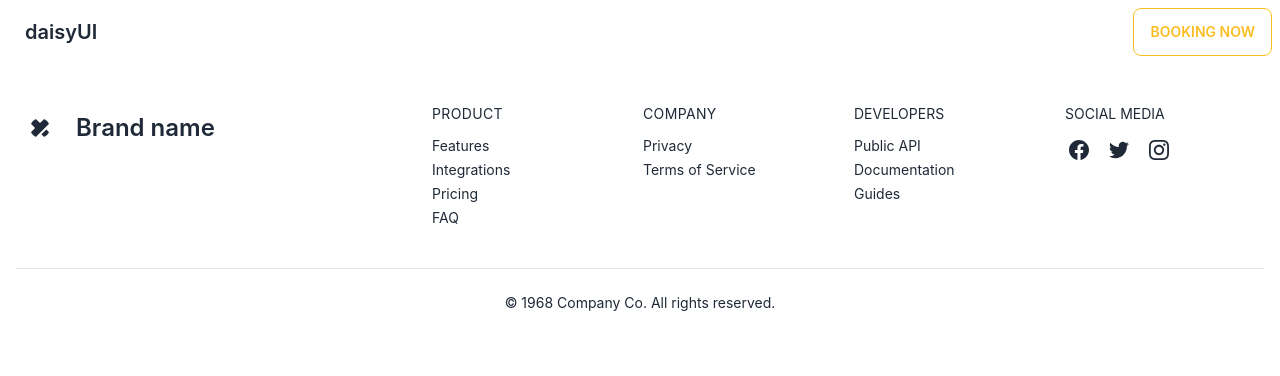
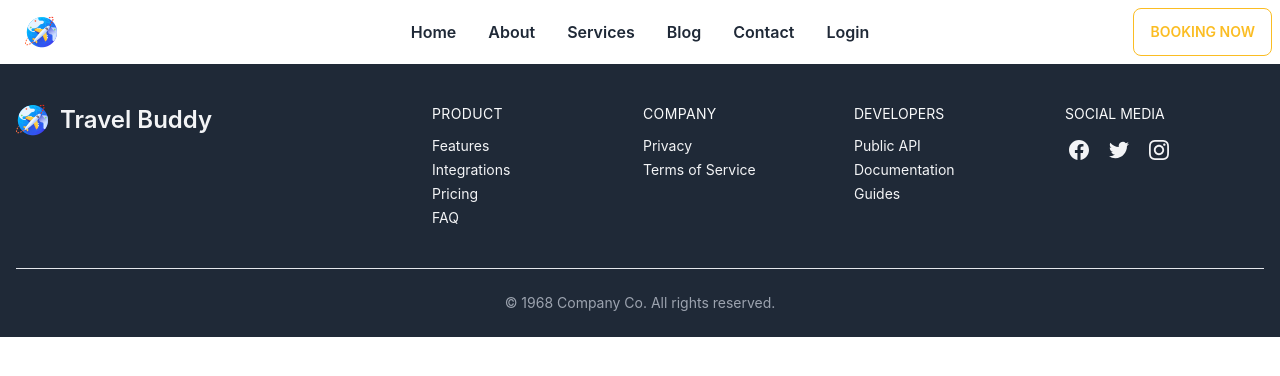
Before and after one commit to shahriarhacks/travel-partner-client, a React (Create React App) app: page / in a window 1280 px wide. Shown: the top 376 px of the page. Built offline with nearby package versions, Linux system fonts and the light colour scheme.

Commit message:
Navbar Setup

```diff
--- a/public/index.html
+++ b/public/index.html
@@ -2,7 +2,7 @@
 <html lang="en">
   <head>
     <meta charset="utf-8" />
-    <link rel="icon" href="%PUBLIC_URL%/favicon.ico" />
+    <link rel="icon" href="%PUBLIC_URL%/icon.png" />
     <meta name="viewport" content="width=device-width, initial-scale=1" />
     <meta name="theme-color" content="#000000" />
     <meta
--- /dev/null
+++ b/src/pages/shared/ErrorPage.js
@@ -0,0 +1,54 @@
+import React from "react";
+import { Link } from "react-router-dom";
+import Header from "./Header";
+
+const ErrorPage = () => {
+  return (
+    <>
+      <Header />
+      <>
+        <section className="flex items-center h-full sm:p-16 bg-gray-900 text-gray-100">
+          <div className="container flex flex-col items-center justify-center px-5 mx-auto my-8 space-y-8 text-center sm:max-w-md">
+            <svg
+              xmlns="http://www.w3.org/2000/svg"
+              viewBox="0 0 512 512"
+              className="w-40 h-40 text-gray-600"
+            >
+              <path
+                fill="currentColor"
+                d="M256,16C123.452,16,16,123.452,16,256S123.452,496,256,496,496,388.548,496,256,388.548,16,256,16ZM403.078,403.078a207.253,207.253,0,1,1,44.589-66.125A207.332,207.332,0,0,1,403.078,403.078Z"
+              ></path>
+              <rect
+                width="176"
+                height="32"
+                x="168"
+                y="320"
+                fill="currentColor"
+              ></rect>
+              <polygon
+                fill="currentColor"
+                points="210.63 228.042 186.588 206.671 207.958 182.63 184.042 161.37 162.671 185.412 138.63 164.042 117.37 187.958 141.412 209.329 120.042 233.37 143.958 254.63 165.329 230.588 189.37 251.958 210.63 228.042"
+              ></polygon>
+              <polygon
+                fill="currentColor"
+                points="383.958 182.63 360.042 161.37 338.671 185.412 314.63 164.042 293.37 187.958 317.412 209.329 296.042 233.37 319.958 254.63 341.329 230.588 365.37 251.958 386.63 228.042 362.588 206.671 383.958 182.63"
+              ></polygon>
+            </svg>
+            <p className="text-3xl">
+              Looks like our services are currently offline
+            </p>
+            <Link
+              rel="noopener noreferrer"
+              to="/"
+              className="px-8 py-3 font-semibold rounded bg-violet-400 text-gray-900"
+            >
+              Back to homepage
+            </Link>
+          </div>
+        </section>
+      </>
+    </>
+  );
+};
+
+export default ErrorPage;
--- a/src/pages/shared/Footer.js
+++ b/src/pages/shared/Footer.js
@@ -1,9 +1,10 @@
 import React from "react";
 import { Link } from "react-router-dom";
+import logo from "../../assets/logo/logo.png";
 
 const Footer = () => {
   return (
-    <footer className="px-4 divide-y dark:bg-gray-800 dark:text-gray-100">
+    <footer className="px-4 divide-y bg-gray-800 text-gray-100">
       <div className="container flex flex-col justify-between py-10 mx-auto space-y-8 lg:flex-row lg:space-y-0">
         <div className="lg:w-1/3">
           <Link
@@ -12,26 +13,15 @@ const Footer = () => {
             className="flex
             justify-center space-x-3 lg:justify-start"
           >
-            <div className="flex items-center justify-center w-12 h-12 rounded-full dark:bg-violet-400">
-              <svg
-                xmlns="http://www.w3.org/2000/svg"
-                viewBox="0 0 32 32"
-                fill="currentColor"
-                className="flex-shrink-0 w-5 h-5 rounded-full dark:text-gray-900"
-              >
-                <path d="M18.266 26.068l7.839-7.854 4.469 4.479c1.859 1.859 1.859 4.875 0 6.734l-1.104 1.104c-1.859 1.865-4.875 1.865-6.734 0zM30.563 2.531l-1.109-1.104c-1.859-1.859-4.875-1.859-6.734 0l-6.719 6.734-6.734-6.734c-1.859-1.859-4.875-1.859-6.734 0l-1.104 1.104c-1.859 1.859-1.859 4.875 0 6.734l6.734 6.734-6.734 6.734c-1.859 1.859-1.859 4.875 0 6.734l1.104 1.104c1.859 1.859 4.875 1.859 6.734 0l21.307-21.307c1.859-1.859 1.859-4.875 0-6.734z"></path>
-              </svg>
-            </div>
+            <img src={logo} alt="Logo" />
             <span className="self-center text-2xl font-semibold">
-              Brand name
+              Travel Buddy
             </span>
           </Link>
         </div>
         <div className="grid grid-cols-2 text-sm gap-x-3 gap-y-8 lg:w-2/3 sm:grid-cols-4">
           <div className="space-y-3">
-            <h3 className="tracking-wide uppercase dark:text-gray-50">
-              Product
-            </h3>
+            <h3 className="tracking-wide uppercase text-gray-50">Product</h3>
             <ul className="space-y-1">
               <li>
                 <Link rel="noopener noreferrer" to="/support">
@@ -56,9 +46,7 @@ const Footer = () => {
             </ul>
           </div>
           <div className="space-y-3">
-            <h3 className="tracking-wide uppercase dark:text-gray-50">
-              Company
-            </h3>
+            <h3 className="tracking-wide uppercase text-gray-50">Company</h3>
             <ul className="space-y-1">
               <li>
                 <Link rel="noopener noreferrer" to="/support">
@@ -73,7 +61,7 @@ const Footer = () => {
             </ul>
           </div>
           <div className="space-y-3">
-            <h3 className="uppercase dark:text-gray-50">Developers</h3>
+            <h3 className="uppercase text-gray-50">Developers</h3>
             <ul className="space-y-1">
               <li>
                 <Link rel="noopener noreferrer" to="/support">
@@ -93,7 +81,7 @@ const Footer = () => {
             </ul>
           </div>
           <div className="space-y-3">
-            <div className="uppercase dark:text-gray-50">Social media</div>
+            <div className="uppercase text-gray-50">Social media</div>
             <div className="flex justify-start space-x-3">
               <Link
                 rel="noopener noreferrer"
@@ -143,7 +131,7 @@ const Footer = () => {
           </div>
         </div>
       </div>
-      <div className="py-6 text-sm text-center dark:text-gray-400">
+      <div className="py-6 text-sm text-center text-gray-400">
         © 1968 Company Co. All rights reserved.
       </div>
     </footer>
--- a/src/pages/shared/Header.js
+++ b/src/pages/shared/Header.js
@@ -1,7 +1,30 @@
 import React from "react";
-import { Link } from "react-router-dom";
+import { Link, NavLink } from "react-router-dom";
+import logo from "../../assets/logo/logo.png";
 
 const Header = () => {
+  const menuItems = (
+    <>
+      <li className="font-semibold">
+        <NavLink to="/home">Home</NavLink>
+      </li>
+      <li className="font-semibold">
+        <NavLink to="/about">About</NavLink>
+      </li>
+      <li className="font-semibold">
+        <NavLink to="/services">Services</NavLink>
+      </li>
+      <li className="font-semibold">
+        <NavLink to="/blog">Blog</NavLink>
+      </li>
+      <li className="font-semibold">
+        <NavLink to="/contact">Contact</NavLink>
+      </li>
+      <li className="font-semibold">
+        <NavLink to="/login">Login</NavLink>
+      </li>
+    </>
+  );
   return (
     <div className="navbar bg-base-100">
       <div className="navbar-start">
@@ -25,14 +48,16 @@ const Header = () => {
           <ul
             tabIndex={0}
             className="menu menu-compact dropdown-content mt-3 p-2 shadow bg-base-100 rounded-box w-52"
-          ></ul>
+          >
+            {menuItems}
+          </ul>
         </div>
         <Link to="/" className="btn btn-ghost normal-case text-xl">
-          daisyUI
+          <img src={logo} alt="Logo" />
         </Link>
       </div>
       <div className="navbar-center hidden lg:flex">
-        <ul className="menu menu-horizontal p-0"></ul>
+        <ul className="menu menu-horizontal p-0">{menuItems}</ul>
       </div>
       <div className="navbar-end">
         <Link to="/booking" className="btn btn-outline btn-warning">
--- a/src/routes/routes.js
+++ b/src/routes/routes.js
@@ -1,11 +1,13 @@
 import { createBrowserRouter } from "react-router-dom";
 import Root from "../layout/Root";
 import Home from "../pages/Home/Home";
+import ErrorPage from "../pages/shared/ErrorPage";
 
 const router = createBrowserRouter([
   {
     path: "/",
     element: <Root />,
+    errorElement: <ErrorPage />,
     children: [
       {
         path: "/",
```
Also changed, not shown: public/icon.png (added), src/assets/logo/logo.png (added).
